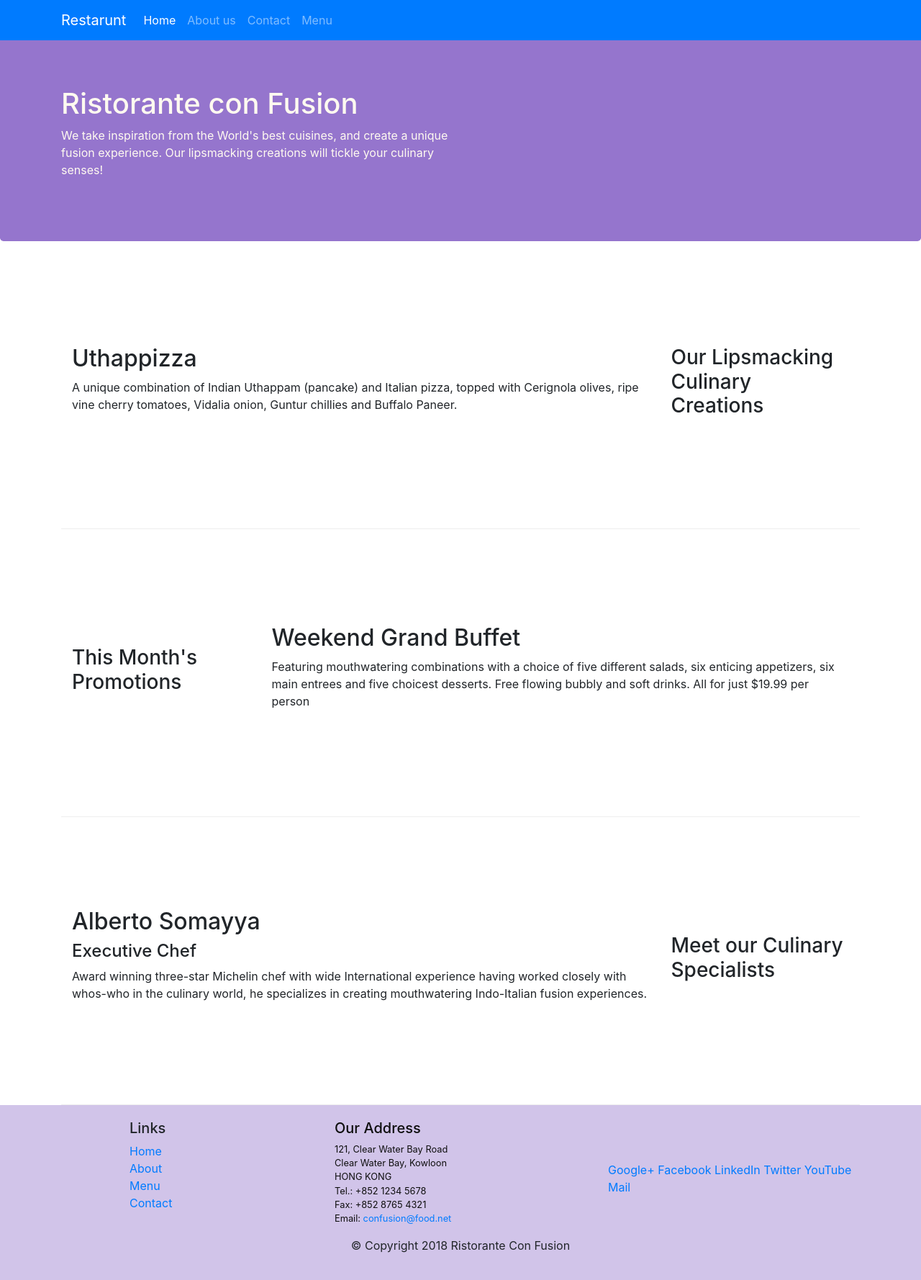
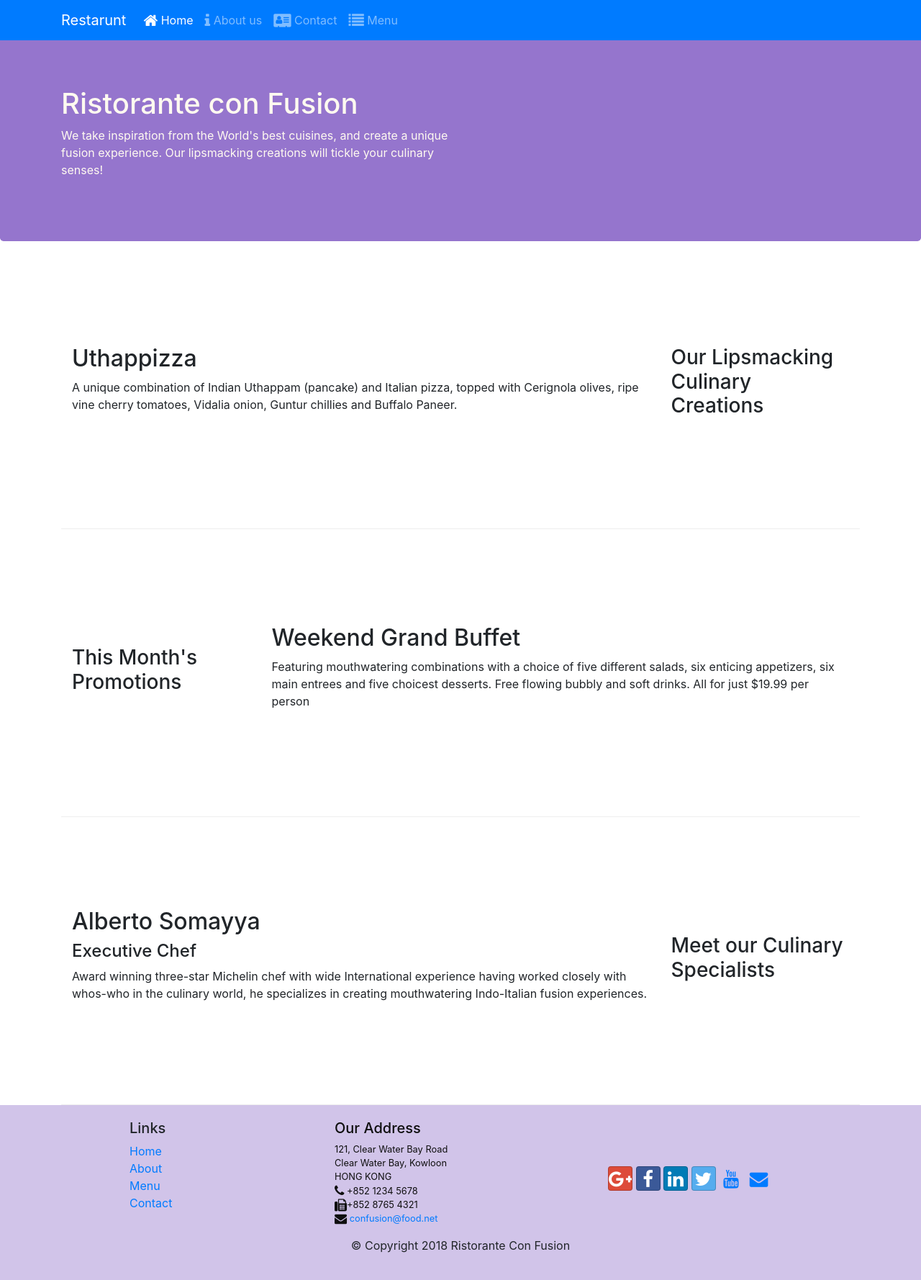
Before and after one commit to rk1238/bootstrap-4, a website: page index.html in a window 1280 px wide. Shown: the whole page at 72% size. Drawn offline with nearby package versions, Linux system fonts and the light colour scheme.

Commit message:
complete with fonts

```diff
--- a/index.html
+++ b/index.html
@@ -10,8 +10,8 @@
 
     <!-- Bootstrap CSS -->
     <link rel="stylesheet" href="node_modules/bootstrap/dist/css/bootstrap.min.css">
-    <!-- Bootstrap CSS -->
-    <link rel="stylesheet" href="node_modules/bootstrap/dist/css/bootstrap.min.css">
+    <link rel="stylesheet" href="node_modules/font-awesome/css/font-awesome.min.css">
+    <link rel="stylesheet" href="node_modules/bootstrap-social/bootstrap-social.css">
     <link rel="stylesheet" href="css/styles.css">
 </head>
 
@@ -25,10 +25,10 @@
 
             <div class="collapse navbar-collapse" id="Navbar">
             <ul class="navbar-nav mr-auto">
-            <li class="navbar-item active"><a class="nav-link" href="#">Home</a></li>
-            <li class="navbar-item"><a class="nav-link" href="./aboutus.html">About us</a></li>
-            <li class="navbar-item"><a class="nav-link" href="#">Contact</a></li>
-            <li class="navbar-item"><a class="nav-link" href="#">Menu</a></li>
+            <li class="navbar-item active"><a class="nav-link" href="#"><span class="fa fa-home fa-lg"></span> Home</a></li>
+            <li class="navbar-item"><a class="nav-link" href="./aboutus.html"><span class="fa fa-info fa-lg"></span> About us</a></li>
+            <li class="navbar-item"><a class="nav-link" href="#"><span class="fa fa-address-card fa-lg"></span> Contact</a></li>
+            <li class="navbar-item"><a class="nav-link" href="#"><span class="fa fa-list fa-lg"></span> Menu</a></li>
         </ul>
             </div>
 
@@ -100,19 +100,19 @@
 		              121, Clear Water Bay Road<br>
 		              Clear Water Bay, Kowloon<br>
 		              HONG KONG<br>
-		              Tel.: +852 1234 5678<br>
-		              Fax: +852 8765 4321<br>
-		              Email: <a href="mailto:confusion@food.net">confusion@food.net</a>
+		              <i class="fa fa-phone fa-lg"></i> +852 1234 5678<br>
+		             <i class="fa fa-fax fa-lg"></i>+852 8765 4321<br>
+		             <i class="fa fa-envelope fa-lg"></i> <a href="mailto:confusion@food.net">confusion@food.net</a>
 		           </address>
                 </div>
                 <div class="col-12 col-sm-4 align-self-center">
 			<div>
-			             <a href="http://google.com/+">Google+</a>
-                        <a href="http://www.facebook.com/profile.php?id=">Facebook</a>
-                        <a href="http://www.linkedin.com/in/">LinkedIn</a>
-                        <a href="http://twitter.com/">Twitter</a>
-                        <a href="http://youtube.com/">YouTube</a>
-                        <a href="mailto:">Mail</a>
+			             <a class="btn btn-social-icon btn-google" href="http://google.com/+"><i class="fa fa-google-plus fa-lg"></i> </a>
+                        <a class="btn btn-social-icon btn-facebook" href="http://www.facebook.com/profile.php?id="><i class="fa fa-facebook fa-lg"></i></a>
+                        <a class="btn btn-social-icon btn-linkedin" href="http://www.linkedin.com/in/"><i class="fa fa-linkedin fa-lg"></i></a>
+                        <a class="btn btn-social-icon btn-twitter" href="http://twitter.com/"><i class="fa fa-twitter fa-lg"></i></a>
+                        <a class="btn btn-social-icon btn-youtube" href="http://youtube.com/"><i class="fa fa-youtube fa-lg"></i></a>
+                        <a class="btn btn-social-icon btn-mailto" href="mailto:"><i class="fa fa-envelope fa-lg"></i></a>
                     </div>
                 </div>
            </div>
--- a/package.json
+++ b/package.json
@@ -15,6 +15,8 @@
   },
   "dependencies": {
     "bootstrap": "^4.0.0",
+    "bootstrap-social": "^5.1.1",
+    "font-awesome": "^4.7.0",
     "jquery": "^3.2.1",
     "popper.js": "^1.14.3"
   }
```
Also changed, not shown: aboutus.html (+12 -12 lines), 1 other file.
